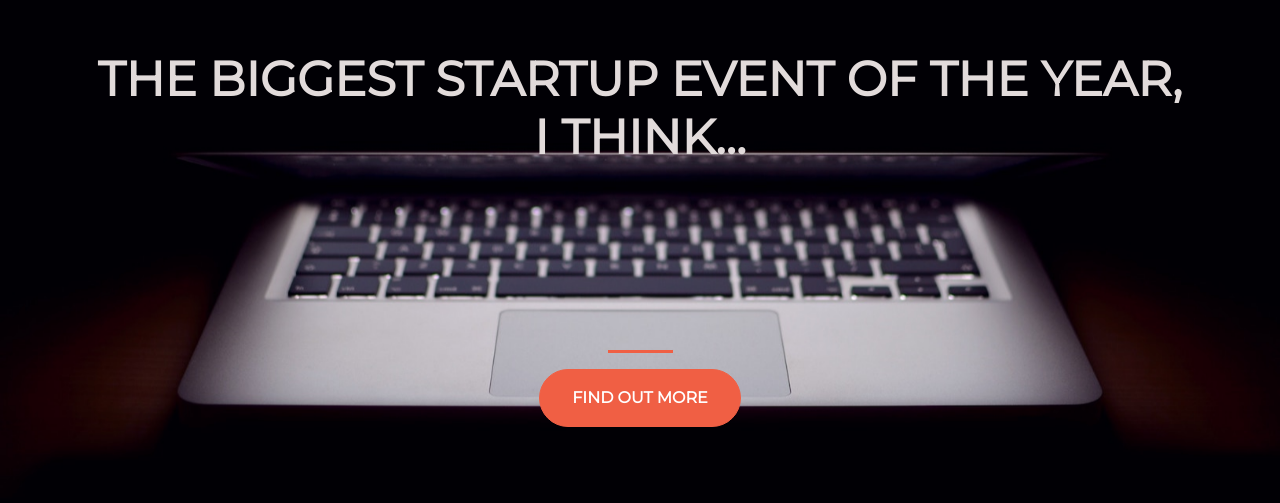
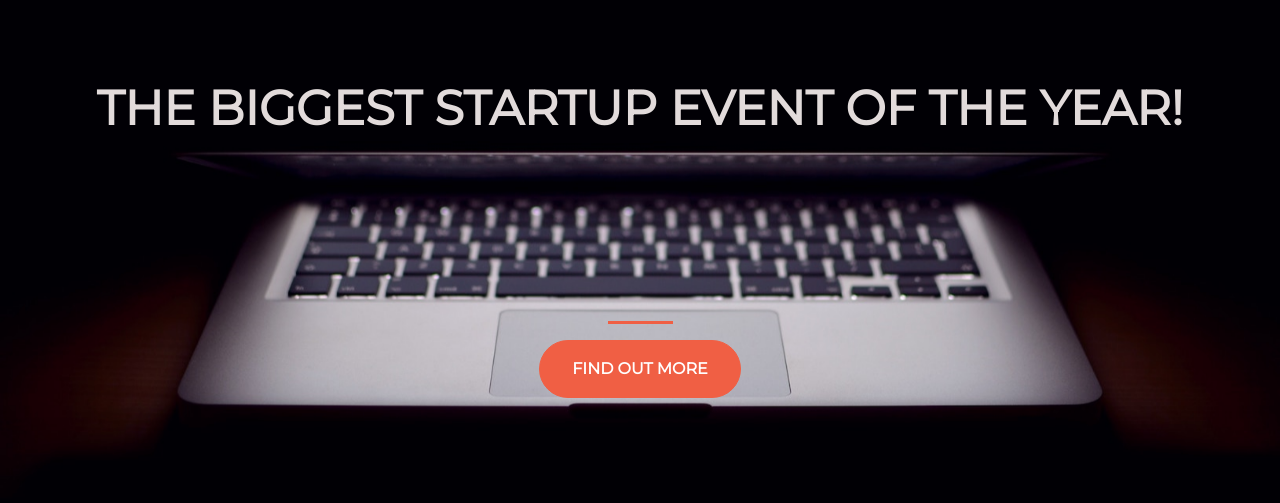
Before and after one commit to Brykee/startup-of-the-year, a plain HTML site: page index.html in a window 1280 px wide. Shown: the part 161-664 px from the top of the page. Drawn offline with nearby package versions, Linux system fonts and the light colour scheme.

Commit message:
took out I "think..."

```diff
--- a/index.html
+++ b/index.html
@@ -19,7 +19,7 @@
     <div class="container d-flex align-items-center h-100">
       <div class ="row">
         <header class="text-center col-12">
-          <H1 class="text-uppercase"> <strong>The biggest startup event of the year, I think...</strong></H1>
+          <H1 class="text-uppercase"> <strong>The biggest startup event of the year!</strong></H1>
         </header>
         <div class="buffer col-12"></div>
         <section class="text-center col-12">
```
